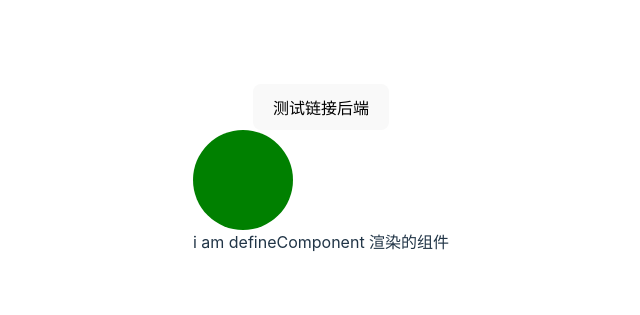
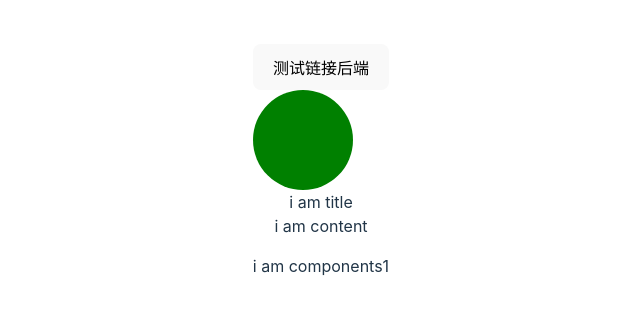
Before and after one commit to LuckBright/node-vue-vite, a Vue app in the folder upload-vue/: page / in a window 1280 px wide. Shown: the part 231-546 px from the top of the page, without its empty margins (319-959 px from the left). Built offline with nearby package versions, Linux system fonts and the light colour scheme.

Commit message:
feat: 🤖自定义修饰符

```diff
--- a/upload-vue/src/App.vue
+++ b/upload-vue/src/App.vue
@@ -1,9 +1,14 @@
 <script setup lang="ts">
 import axios from 'axios'
 import { ref } from 'vue'
-import a2 from './components/a2.jsx'
+import a1 from './components/a1.vue'
+import A1 from './components/a1.vue';
 
 const bgcColor = ref('green')
+const title = ref('i am title')
+const content = ref('i am content')
+
+
 const handleLinkNode = () => {
   // axios.get('/api/getData').then(res => {
   //   console.log('res= >>>>>>>>>', res)
@@ -16,7 +21,9 @@ const handleLinkNode = () => {
 <template>
   <button @click="handleLinkNode">测试链接后端</button>
   <div id="box"></div>
-  <a2></a2>
+  <div>{{title}}</div>
+  <div>{{content}}</div>
+  <a1 v-model:title="title" v-model:content="content" v-model.capitalize="title"></a1>
 </template>
 
 <style scoped>
--- a/upload-vue/src/components/a1.vue
+++ b/upload-vue/src/components/a1.vue
@@ -1,18 +1,35 @@
 <template>
-  <p>i am components1</p>
+  <p @click="updateEmit">i am components1</p>
 </template>
 
 <script lang="ts">
-import { getCurrentInstance } from 'vue'
+import { ref, toRefs } from 'vue'
 
 
 
 export default {
-  setup() {
-    const { proxy } = getCurrentInstance()
-    console.log(proxy)
+  props: {
+    title: String,
+    content: String,
+    modelModifiers: {
+      default: () => ({ })
+    }
+  },
+  emits: ['update:title', 'update:content'],
+  setup(props: any, { emit }: { emit: Function }) {
+    const { title, content, modelModifiers } = toRefs(props)
+    const updateEmit = () => {
+      // emit('update:title', 'update title')
+      // emit('update:content', 'update content')
+      console.log(modelModifiers.value)
+      let newTitle = ref(title.value)
+      if (modelModifiers.value.capitalize) {
+        newTitle.value = newTitle.value.charAt(0).toUpperCase() + newTitle.value.slice(1)
+        emit('update:title', newTitle.value)
+      }
+    }
     return {
-
+      updateEmit
     }
   }
 }
--- a/upload-vue/src/main.ts
+++ b/upload-vue/src/main.ts
@@ -5,4 +5,12 @@ import App from './App.vue'
 const app = createApp(App)
 console.log(app.config)
 app.config.globalProperties.$api = '/api'
+
+// 自动获取元素焦点
+app.directive('focus', {
+  mounted: (el) => {
+    el && el.focus()
+  }
+})
+
 app.mount('#app')
```
